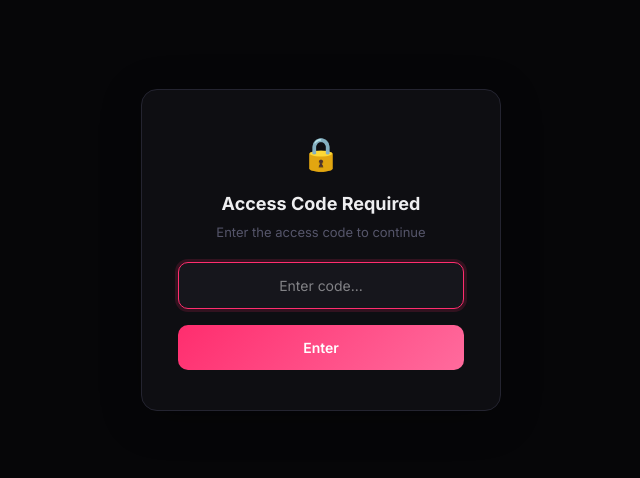
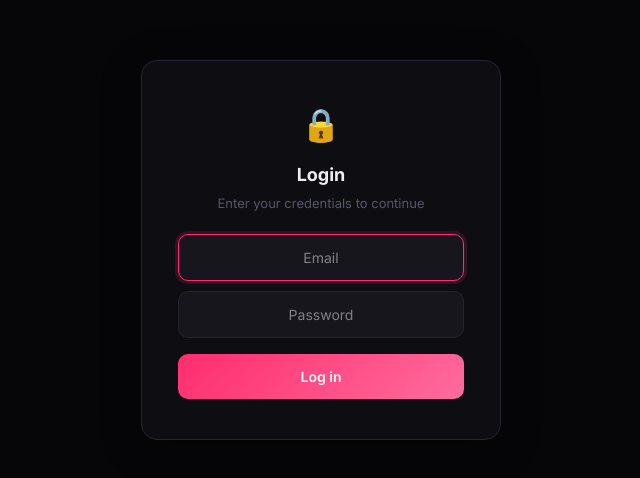
Before and after one commit to GS-Software-Solutions/Demo-Website, a Next.js app in the folder nextjs-app/: page / in a window 1280 px wide. Shown: the part 150-628 px from the top of the page, without its empty margins (319-959 px from the left). Built offline with nearby package versions, Linux system fonts and the light colour scheme.

Commit message:
feat: replace access code with email/password login

```diff
--- a/nextjs-app/src/app/page.tsx
+++ b/nextjs-app/src/app/page.tsx
@@ -12,14 +12,16 @@ import DatingModal from '@/components/modals/DatingModal';
 import GenderMismatchModal from '@/components/modals/GenderMismatchModal';
 import LoadingScreen from '@/components/LoadingScreen';
 
-const ACCESS_CODE = 'demo2026';
+const AUTH_EMAIL = 'test@sexytalk.io';
+const AUTH_PASS = 'IamSexy';
 const AUTH_KEY = 'chatcraft_auth';
 
 export default function Home() {
 
   const [authed, setAuthed] = useState(false);
-  const [codeInput, setCodeInput] = useState('');
-  const [codeError, setCodeError] = useState(false);
+  const [emailInput, setEmailInput] = useState('');
+  const [passInput, setPassInput] = useState('');
+  const [loginError, setLoginError] = useState(false);
   const [lightboxSrc, setLightboxSrc] = useState<string | null>(null);
   const [showLangWarn, setShowLangWarn] = useState(false);
   const [showDatingModal, setShowDatingModal] = useState(false);
@@ -27,7 +29,7 @@ export default function Home() {
   const [splashDone, setSplashDone] = useState(false);
 
   useEffect(() => {
-    if (localStorage.getItem(AUTH_KEY) === ACCESS_CODE) setAuthed(true);
+    if (localStorage.getItem(AUTH_KEY) === 'true') setAuthed(true);
   }, []);
 
   useEffect(() => {
@@ -35,13 +37,13 @@ export default function Home() {
     return () => clearTimeout(timer);
   }, []);
 
-  function handleCodeSubmit() {
-    if (codeInput.trim() === ACCESS_CODE) {
-      localStorage.setItem(AUTH_KEY, ACCESS_CODE);
+  function handleLogin() {
+    if (emailInput.trim().toLowerCase() === AUTH_EMAIL && passInput === AUTH_PASS) {
+      localStorage.setItem(AUTH_KEY, 'true');
       setAuthed(true);
-      setCodeError(false);
+      setLoginError(false);
     } else {
-      setCodeError(true);
+      setLoginError(true);
     }
   }
 
@@ -58,18 +60,26 @@ export default function Home() {
       <div className="access-gate">
         <div className="access-box">
           <div style={{ fontSize: 32, marginBottom: 12 }}>{'\uD83D\uDD12'}</div>
-          <h2>Access Code Required</h2>
-          <p>Enter the access code to continue</p>
+          <h2>Login</h2>
+          <p>Enter your credentials to continue</p>
+          <input
+            type="email"
+            value={emailInput}
+            onChange={e => { setEmailInput(e.target.value); setLoginError(false); }}
+            onKeyDown={e => e.key === 'Enter' && handleLogin()}
+            placeholder="Email"
+            autoFocus
+          />
           <input
             type="password"
-            value={codeInput}
-            onChange={e => { setCodeInput(e.target.value); setCodeError(false); }}
-            onKeyDown={e => e.key === 'Enter' && handleCodeSubmit()}
-            placeholder="Enter code..."
-            autoFocus
+            value={passInput}
+            onChange={e => { setPassInput(e.target.value); setLoginError(false); }}
+            onKeyDown={e => e.key === 'Enter' && handleLogin()}
+            placeholder="Password"
+            style={{ marginTop: 10 }}
           />
-          {codeError && <span className="access-error">Invalid code</span>}
-          <button onClick={handleCodeSubmit}>Enter</button>
+          {loginError && <span className="access-error">Invalid email or password</span>}
+          <button onClick={handleLogin}>Log in</button>
         </div>
       </div>
     );
```
